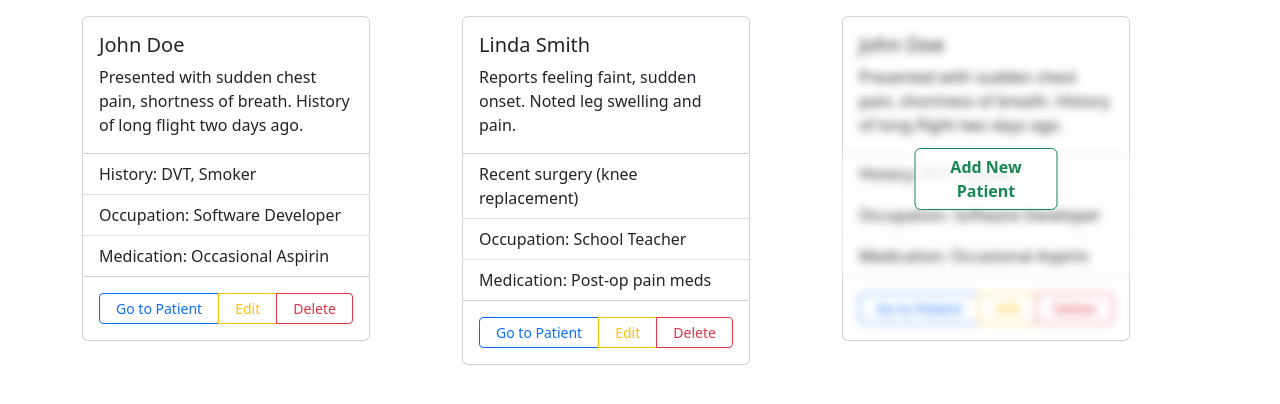
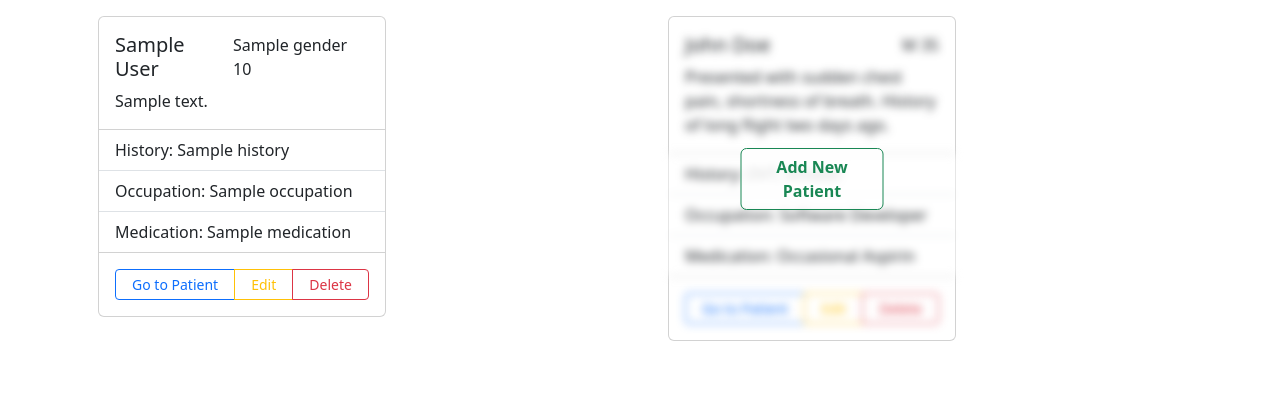
Before and after one commit to NilsSkoglund/MetisApp, a Django app: template metis/patients/templates/patients/index.html in a window 1280 px wide. Shown: the part 56-460 px from the top of the page. Run offline with Django 4.2, Linux system fonts and the light colour scheme; the template is opened without the code that fills it: most values are stand-ins (such as "Sample title", 1, 10 or a date in 2020); form fields are guessed from the names that the template uses.

Commit message:
added dynamic loading of patients from db

```diff
--- a/metis/patients/templates/patients/index.html
+++ b/metis/patients/templates/patients/index.html
@@ -1,85 +1,49 @@
 {% extends "base-layout.html" %}
+{% load static %}
+{% block title %}Patients{% endblock %}
 
-{% block title %}Patients{% endblock %}
 {% block head %}
+<script src="{% static 'patients/js/delete_patient.js' %}"></script>
 {% endblock %}
+
+<!-- Main content -->
 {% block content %}
-<div class="container"><p></p></div>
 <div class="container">
 	<div class="row">
-		<div class="col-md-4">
 
-			<div class="card" style="width: 18rem;">
+		{% for patient in patients %}
+			<div class="col">
+				<div class="card m-3" style="width: 18rem;">
 					<div class="card-body">
-					<h5 class="card-title">John Doe</h5>
-				    <p class="card-text">Presented with sudden chest pain, shortness of breath. History of long flight two days ago.</p>
+						<div class="d-flex justify-content-between">
+			                <h5 class="card-title">{{ patient.first_name }} {{ patient.last_name }}</h5>
+			                <div>
+				                {{ patient.gender }}
+								{{ patient.age }}
+			                </div>
+		                </div>
+					    <p class="card-text">{{ patient.description }}</p>
 					</div>
 					<ul class="list-group list-group-flush">
-				    <li class="list-group-item">History: DVT, Smoker</li>
-				    <li class="list-group-item">Occupation: Software Developer</li>
-				    <li class="list-group-item">Medication: Occasional Aspirin</li>
+					    <li class="list-group-item">History: {{ patient.history }}</li>
+					    <li class="list-group-item">Occupation: {{ patient.occupation }}</li>
+					    <li class="list-group-item">Medication: {{ patient.medication }}</li>
 					</ul>
 					<div class="card-body">
 					    <div class="row">
 						    <div class="btn-group btn-group-sm" role="group" aria-label="Small button group">
 								<button type="button" class="btn btn-outline-primary btn-sm">Go to Patient</button>
 							    <button type="button" class="btn btn-outline-warning btn-sm">Edit</button>
-					        <button type="button" class="btn btn-outline-danger btn-sm">Delete</button>
+						        <button type="button" class="btn btn-outline-danger btn-sm delete-btn" data-patient-id="{{ patient.id }}">Delete</button>
 						    </div>
 					    </div>
 					</div>
 				</div>
 		</div>
-		<div class="col-md-4">
-
-			<div class="card" style="width: 18rem;">
-				<div class="card-body">
-					<h5 class="card-title">Linda Smith</h5>
-				    <p class="card-text">Reports feeling faint, sudden onset. Noted leg swelling and pain.</p>
-				</div>
-				<ul class="list-group list-group-flush">
-				    <li class="list-group-item">Recent surgery (knee replacement)</li>
-				    <li class="list-group-item">Occupation: School Teacher</li>
-				    <li class="list-group-item">Medication: Post-op pain meds</li>
-				</ul>
-				<div class="card-body">
-				    <div class="row">
-					    <div class="btn-group btn-group-sm" role="group" aria-label="Small button group">
-							<button type="button" class="btn btn-outline-primary btn-sm">Go to Patient</button>
-						    <button type="button" class="btn btn-outline-warning btn-sm">Edit</button>
-					        <button type="button" class="btn btn-outline-danger btn-sm">Delete</button>
+		{% endfor %}
+		{% include '_add_patient_placeholder.html' %}
 	</div>
 </div>
-				</div>
-			</div>
-		</div>
-		<div class="col-md-4">
-			<div class="card placeholder-card" style="width: 18rem;">
-				<div class="add-patient-overlay" style="position:absolute; top: 50%; left: 50%; transform: translate(-50%, -50%); z-index: 1;
-                                                        background: rgba(255, 255, 255, 0.8); padding: 0px; border-radius: 10px;">
-					<button type="button" class="btn btn-outline-success btn fw-bolder">Add New Patient</button>
-				</div>
-				<div class="card-body blurred-content" style="filter: blur(4px); pointer-events: none; user-select: none;">
-					<h5 class="card-title">John Doe</h5>
-		            <p class="card-text">Presented with sudden chest pain, shortness of breath. History of long flight two days ago.</p>
-				</div>
-				<ul class="list-group list-group-flush blurred-content" style="filter: blur(4px); pointer-events: none; user-select: none;">
-				    <li class="list-group-item">History: DVT, Smoker</li>
-				    <li class="list-group-item">Occupation: Software Developer</li>
-				    <li class="list-group-item">Medication: Occasional Aspirin</li>
-				</ul>
-				<div class="card-body blurred-content" style="filter: blur(4px); pointer-events: none; user-select: none;">
-				    <div class="row">
-					    <div class="btn-group btn-group-sm" role="group" aria-label="Small button group">
-							<button type="button" class="btn btn-outline-primary btn-sm">Go to Patient</button>
-						    <button type="button" class="btn btn-outline-warning btn-sm">Edit</button>
-					        <button type="button" class="btn btn-outline-danger btn-sm">Delete</button>
-					    </div>
-				    </div>
-				</div>
-			</div>
-		</div>
-	</div>
-</div>
+{% include '_new_patient_modal.html' %}
 
 {% endblock %}
```
Lines whose indentation alone changed are shown as unchanged.
